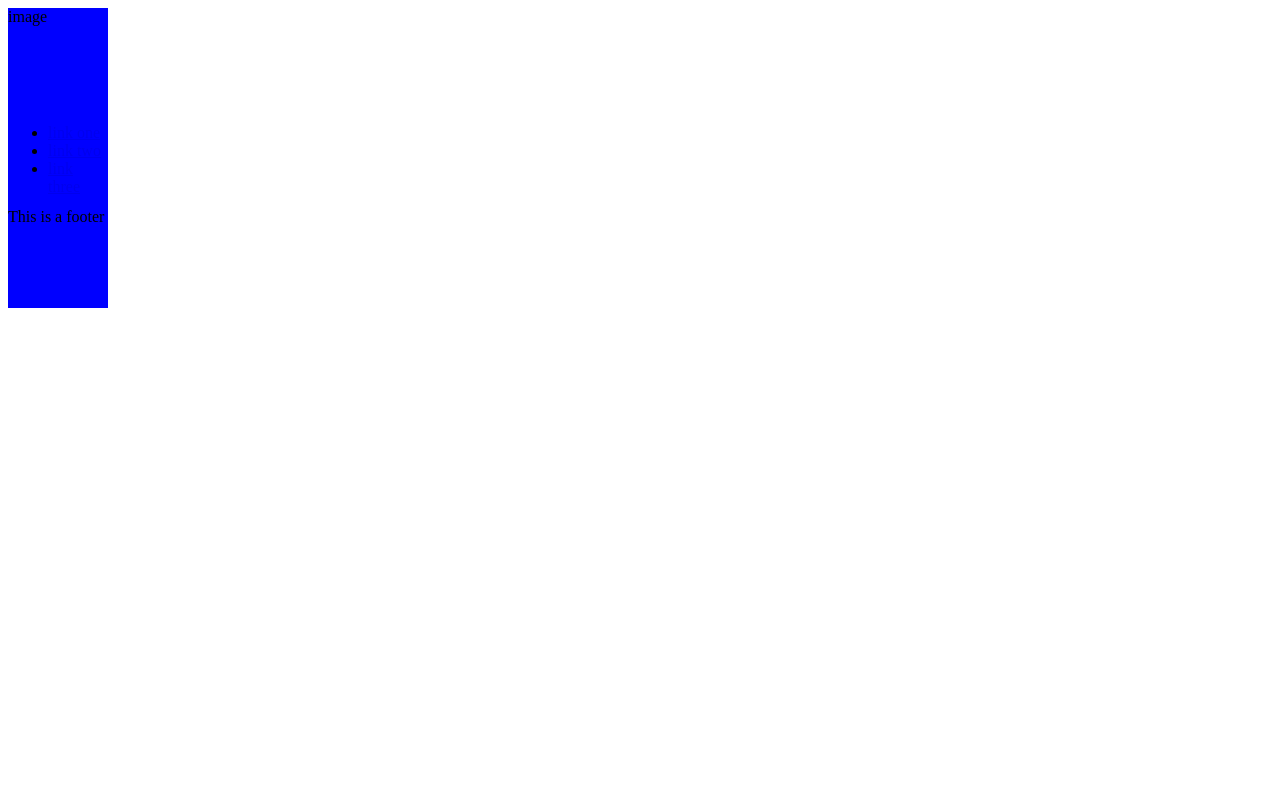
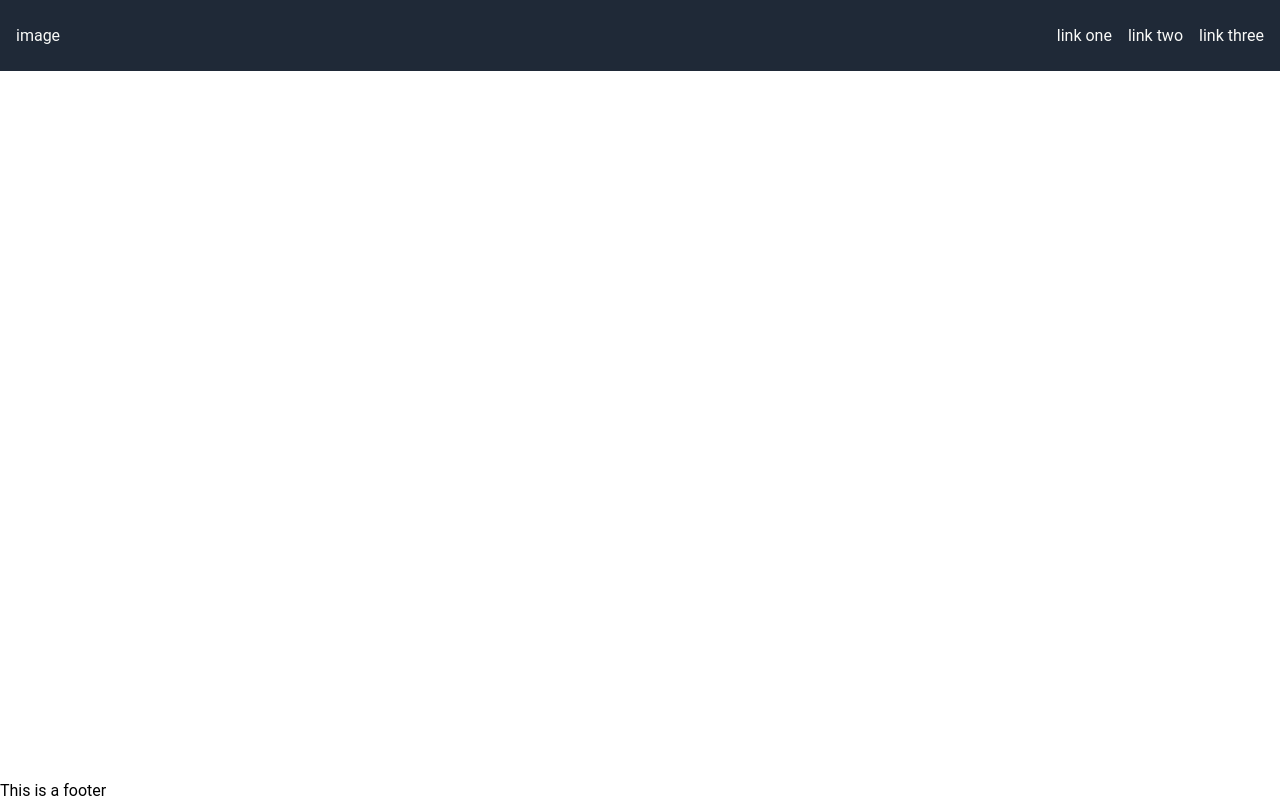
Before and after one commit to marcelojpr96/foundations-landing-page, a plain HTML site: page index.html in a window 1280 px wide. Drawn offline with Linux system fonts and the light colour scheme.

Commit message:
start of the website with the top part almost done

```diff
--- a/styles.css
+++ b/styles.css
@@ -1,6 +1,40 @@
-div{
-    width: 100px;
-    height:100px;
-    background-color: blue;
+*{
+    font-family: "Roboto", sans-serif;
+}
+
+
+body{
+    display: flex;
+    flex-direction: column;
+    padding: 0;
+    margin:0;
+    min-height:100vh;
+}
+.header,.footer{
+    flex-shrink:1;
+}
+.header{
+    flex-shrink: 1;
+    display: flex;
+    align-items: center;
+    justify-content: space-between;
+    padding: 10px 16px;
+    background-color: #1F2937;
+    color:#F9FAF8;
+}
+.header-links{
+    display: flex;
 
 }
+ul{
+    list-style-type: none;
+    gap:16px;
+}
+a{
+    text-decoration: none;
+    color:#F9FAF8;
+}
+
+.content{
+    flex:1;
+}
```
